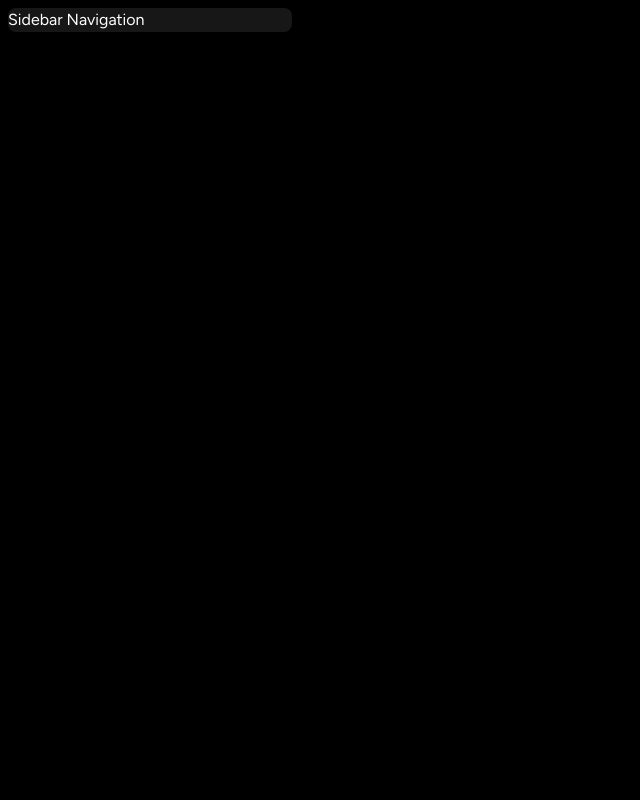
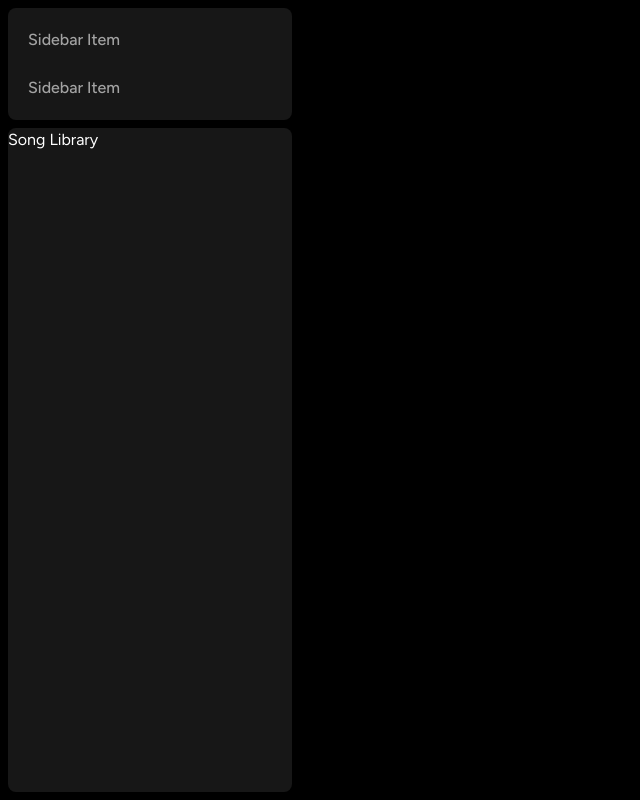
Before and after one commit to MagnumOpusSirius/meloverse, a Next.js app: page / in a window 1280 px wide. Shown: the whole page, without its empty margins (0-640 px from the left). Built offline with nearby package versions, Linux system fonts and the light colour scheme.

Commit message:
added a nice effect to sidebar

```diff
--- a/components/Sidebar.tsx
+++ b/components/Sidebar.tsx
@@ -5,6 +5,7 @@
 import { BiSearch } from "react-icons/bi";
 import { HiHome } from "react-icons/hi";
 import Box from "./Box";
+import SidebarItem from "./SidebarItem";
 interface SidebarProps {
     children: React.ReactNode;
 }
@@ -41,7 +42,25 @@
                 "
             >
                 <Box>
-                    Sidebar Navigation
+                    <div
+                        className="
+                        flex
+                        flex-col
+                        gap-y-4
+                        px-5
+                        py-4
+                    "
+                    >
+                        {routes.map((item) => (
+                            <SidebarItem
+                                key={item.label}
+                                {...item}
+                            />
+                        ))}
+                    </div>
+                </Box>
+                <Box className="overflow-y-auto h-full">
+                    Song Library
                 </Box>
             </div>
         </div>
--- /dev/null
+++ b/components/SidebarItem.tsx
@@ -0,0 +1,43 @@
+import Link from "next/link";
+import { IconType } from "react-icons";
+import { twMerge } from "tailwind-merge";
+
+interface SidebarItemProps {
+    icon: IconType;
+    label: string;
+    active?: boolean;
+    href: string;
+}
+const SidebarItem: React.FC<SidebarItemProps> = ({
+    icon,
+    label,
+    active,
+    href
+
+}) => {
+    return (
+        <Link
+            href={href}
+            className={twMerge(
+                `flex
+                flex-row
+                h-auto
+                items-center
+                w-full
+                gap-x-4
+                text-md
+                font-medium
+                cursor-pointer
+                hover:text-white
+                transition
+                text-neutral-400
+                py-1
+                `
+            )}
+        >
+            Sidebar Item
+        </Link>
+    );
+}
+
+export default SidebarItem;
```
